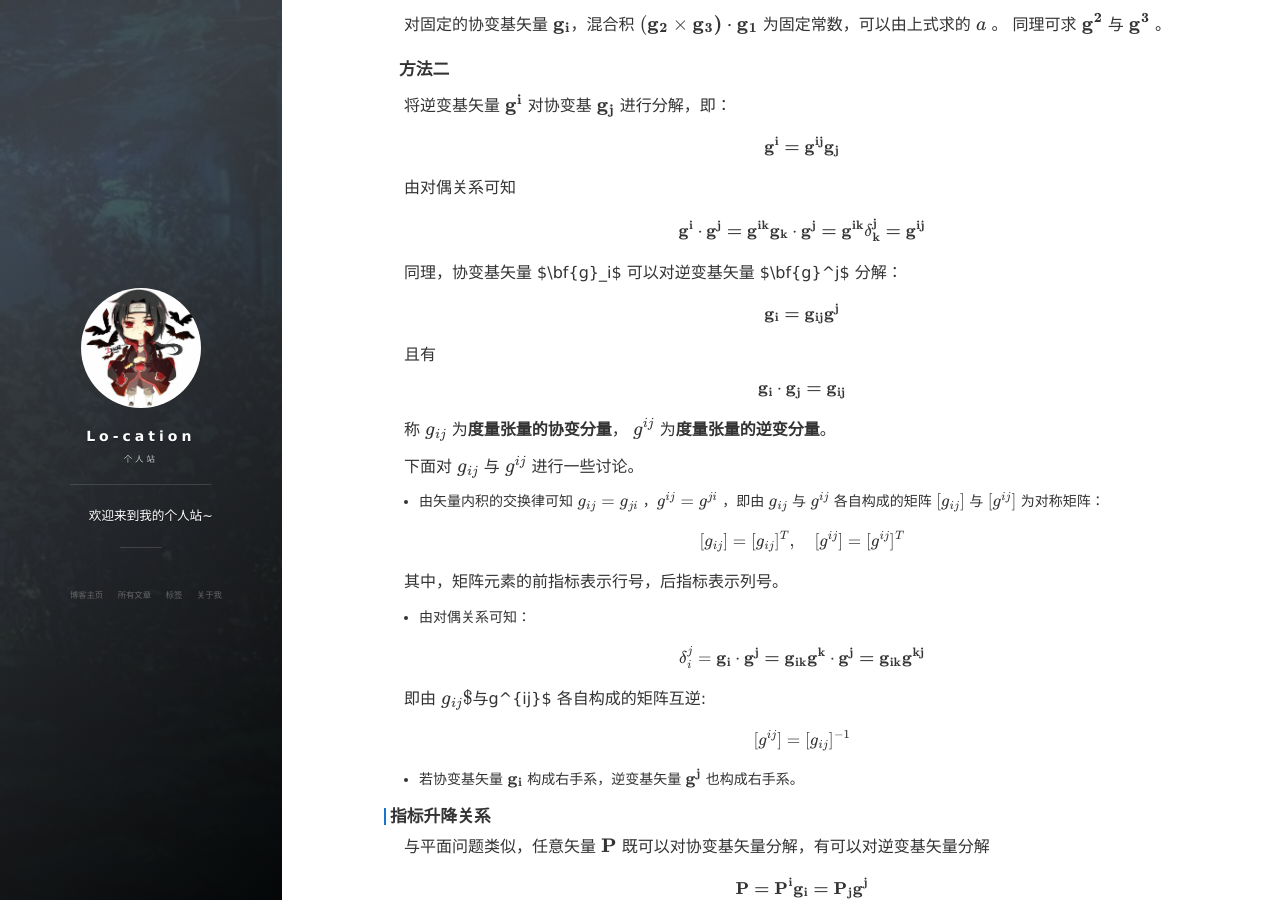
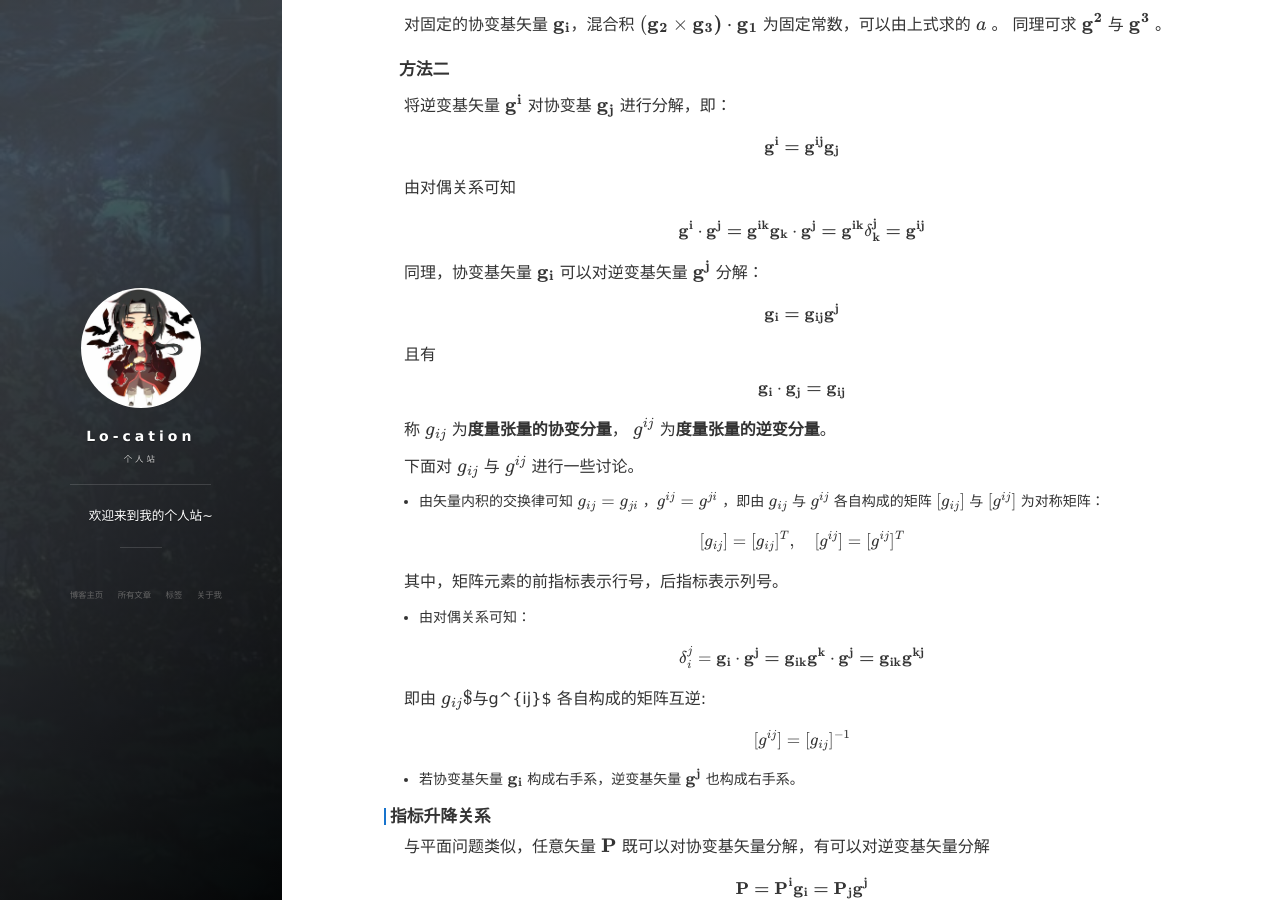
Before and after one commit to lo-cation/lo-cation.github.io, a Jekyll site: the page built from _posts/2022-05-24-covariant-contravariant.md, in a window 1280 px wide and 900 px high, scrolled down 1809 px. Built offline with Jekyll 4.4.1, drawn with Linux system fonts in a browser that asks for light colours; nearby versions of some CDN libraries.

```diff
--- a/_posts/2022-05-24-covariant-contravariant.md
+++ b/_posts/2022-05-24-covariant-contravariant.md
@@ -97,7 +97,7 @@ $$
 \bf{g}^i \cdot \bf{g}^j = g^{ik} \bf{g}_k \cdot \bf{g}^j = g^{ik} \delta_k^j = g^{ij}
 $$
 
-同理，协变基矢量 $\bf{g}_i$ 可以对逆变基矢量 $\bf{g}^j$ 分解：
+同理，协变基矢量 $$\bf{g}_i$$ 可以对逆变基矢量 $$\bf{g}^j$$ 分解：
 
 $$
 \bf{g}_i = g_{ij} \bf{g}^j
```
